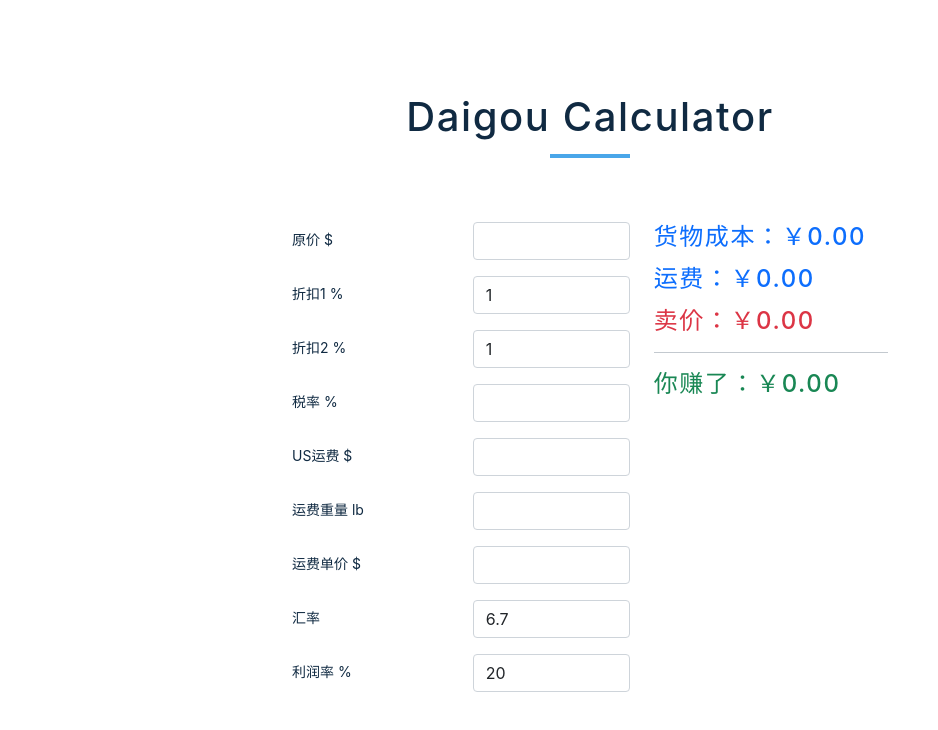
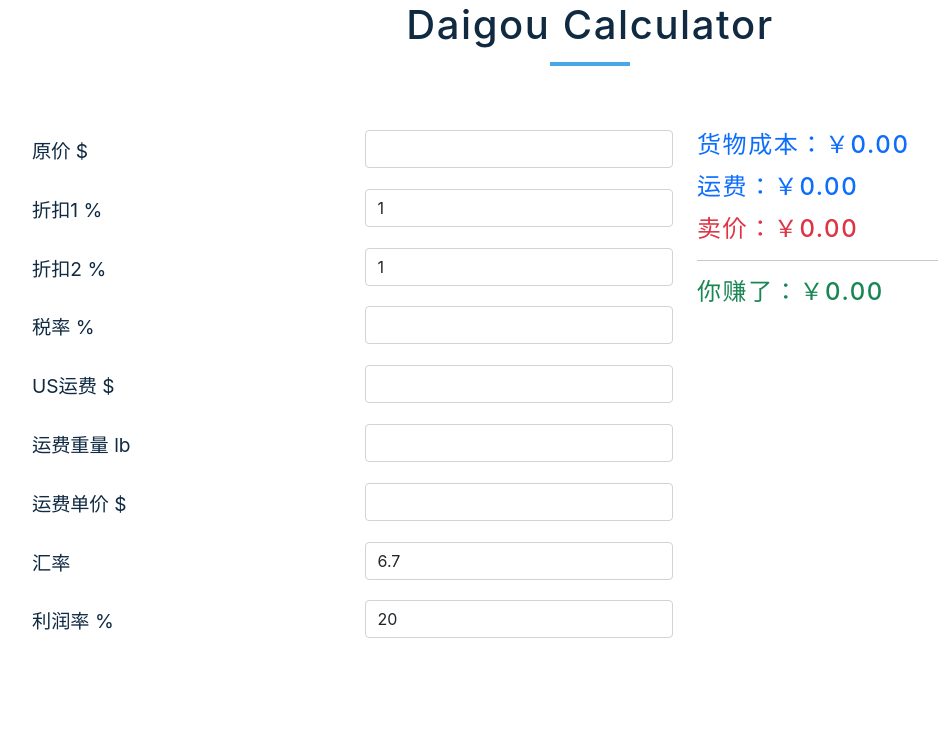
Before and after one commit to wuyu621/01-calculator, a React (Create React App) app: page / in a window 1280 px wide. Shown: the top 730 px of the page, without its empty margins (50-988 px from the left). Built offline with nearby package versions, Linux system fonts and the light colour scheme.

Commit message:
add some css

```diff
--- a/src/index.css
+++ b/src/index.css
@@ -45,7 +45,7 @@ body {
   /* background: var(--clr-grey-10); */
   color: var(--clr-grey-1);
   line-height: 1.5;
-  font-size: 0.875rem;
+  font-size: 1.2rem;
 }
 
 h1,
@@ -59,22 +59,7 @@ h4 {
 }
 
 /* section */
-.section {
-    width: 90vw;
-    margin: 0 auto;
-    max-width: var(--max-width);
-  }
 
-  @media screen and (min-width: 992px) {
-    .section {
-      width: 95vw;
-    }
-  }
-  main {
-    min-height: 100vh;
-    display: grid;
-    place-items: center;
-  }
   .title {
     text-align: center;
     margin-bottom: 4rem;
@@ -86,7 +71,3 @@ h4 {
     margin-left: auto;
     margin-right: auto;
   }
-  .container {
-    width: 80vw;
-    max-width: var(--fixed-width);
-  }
```
